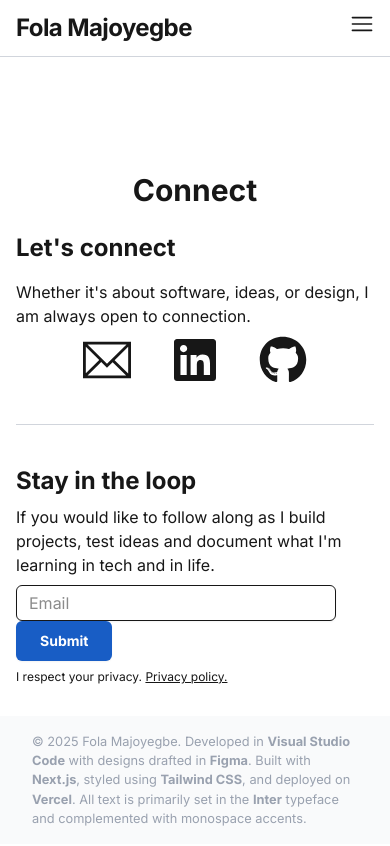
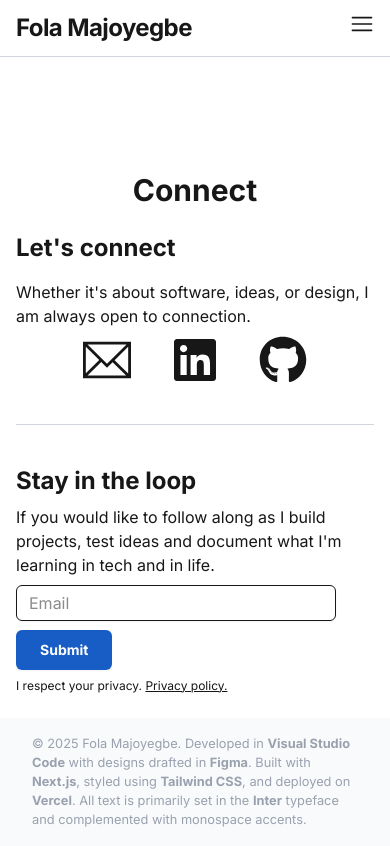
Before and after one commit to Folamajo/portfolio, a Next.js app: page /connect in a window 390 px wide. Shown: the top 846 px of the page. Built offline with nearby package versions, Linux system fonts and the light colour scheme.

Commit message:
Made change to submit button and error message on connect page

```diff
--- a/src/app/about/page.tsx
+++ b/src/app/about/page.tsx
@@ -24,7 +24,7 @@
          <div className= "mt-6">
             <h1 className="text-xl font-bold">Who is Fola?</h1>
             <p className="mt-4">
-               I was born in Nigeria and grew up in Ireland, two places that taught me how to adapt fast and stay curious. My degree was in biopharmaceuticals, but at the time, I wasn’t sure what I really wanted to do.
+               I was born in Nigeria and grew up in Ireland, two places that taught me how to adapt fast and stay curious. My degree was in biopharmaceuticals, but at the time, I wasn’t sure what I really wanted to do, so I took the opportunity do some traveling.
             </p>
             <p className="mt-4">
                Over the years, I've lived in a few different corners of the world. A few months in New York, nearly a year in the Netherlands, and two unforgettable years in Vietnam. Living and working across cultures taught me resilience, adaptability, and perspective, all of which now shape how I build, think, and collaborate.
--- a/src/app/connect/page.tsx
+++ b/src/app/connect/page.tsx
@@ -88,11 +88,12 @@
                         <h2 className="font-bold text-2xl mb-2">Stay in the loop</h2>
                         <p className="mb-2">If you would like to follow along as I build projects, test ideas and document what I'm learning in tech and in life.</p>
                         <Input type = "email" placeholder="Email" className="w-80 mr-2"  onChange={(event: React.ChangeEvent<HTMLInputElement>)=>setEmail(event?.target.value )}/>
-                        <Button size="lg" variant="outline" className="bg-[#185dc5] border-0 text-white font-bold hover:opacity-80 cursor-pointer mx-auto"
+                        {
+                           errorMessage ? <p className="text-red-600 text-xs mt-1">{errorMessage}</p> : ""
+                        }
+                        <Button size="lg" variant="outline" className="bg-[#185dc5] border-0 text-white font-bold hover:opacity-80 cursor-pointer mx-auto submit_small"
                            onClick={handleSubscribe}>Submit</Button>
-                           {
-                              errorMessage ? <p className="text-red-600 text-xs mt-1">{errorMessage}</p> : ""
-                           }
+
                         <p className="text-xs mt-2">I respect your privacy. <span className="underline">Privacy policy.</span></p>
                      </div>
                   )
@@ -140,6 +141,9 @@
 
                         <h2 className="font-bold text-2xl mb-2">Something went wrong, Please try aga</h2>
                         <Input type = "email" placeholder={email} className="w-80 mr-2"  onChange={(event: React.ChangeEvent<HTMLInputElement>)=>setEmail(event?.target.value )}/>
+                        {
+                           errorMessage ? <p className="text-red-600 text-xs mt-1">{errorMessage}</p> : ""
+                        }
                         <Button size="lg" variant="outline" className="bg-[#185dc5] border-0 text-white font-bold hover:opacity-80 cursor-pointer mx-auto"
                         onClick={handleSubscribe}>Submit</Button>
                         {
--- a/src/app/globals.css
+++ b/src/app/globals.css
@@ -67,6 +67,12 @@
    }
 }
 
+@media (max-width: 456px){
+   .submit_small{
+      margin-top: 0.6em;
+   }
+}
+
 @media (min-width: 881px){
    .menu_two{
       display:none;
--- a/src/app/page.tsx
+++ b/src/app/page.tsx
@@ -87,7 +87,7 @@
                      <PopoverTrigger>
                         <span className="font-bold hover:opacity-80 cursor-pointer text-[#185dc5]">subscribe</span>
                      </PopoverTrigger>
-                     <PopoverContent className=" flex flex-col bg-white border-1 border-gray-300 dark:text-white dark:bg-[#222] dark:border-gray-500 text-md ">
+                     <PopoverContent className=" flex flex-col bg-white border-1 border-gray-300 dark:text-white dark:bg-[#222] dark:border-gray-500 text-md mr-2">
                         {
                            status === "idle" && (
                               <>
```
